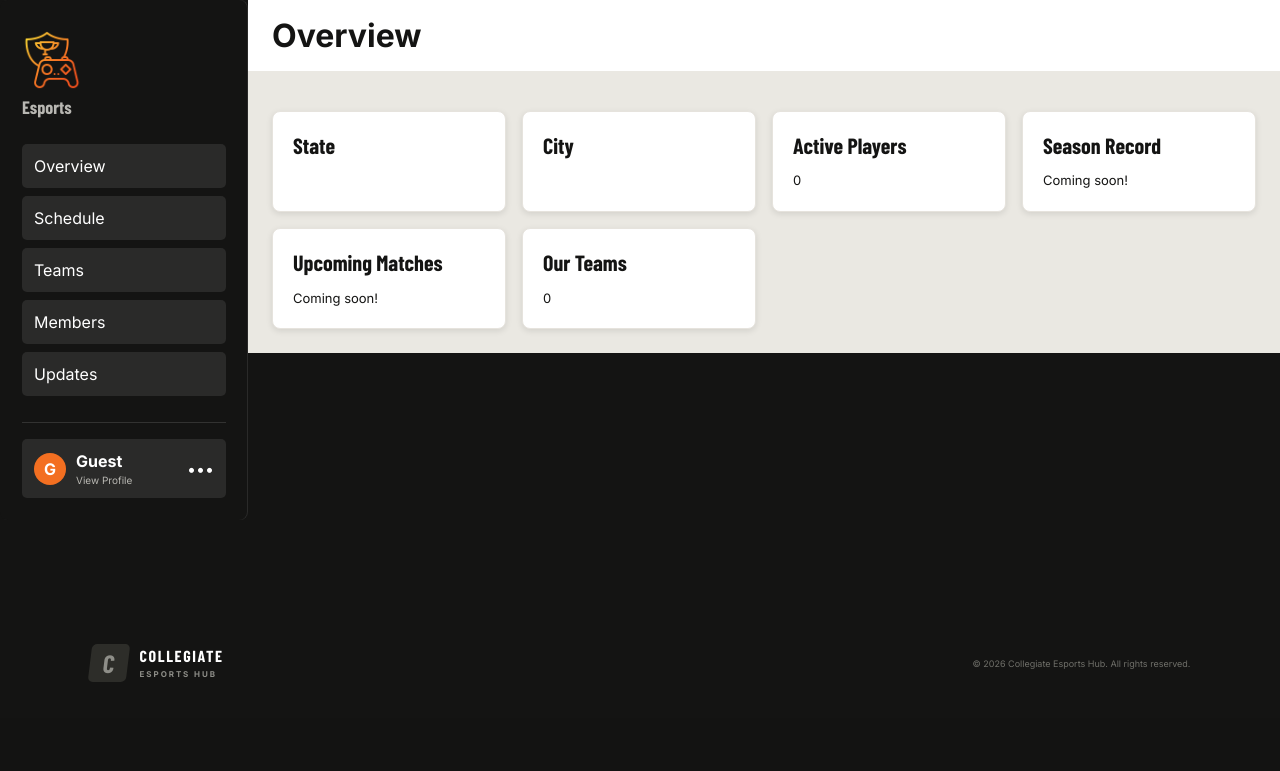
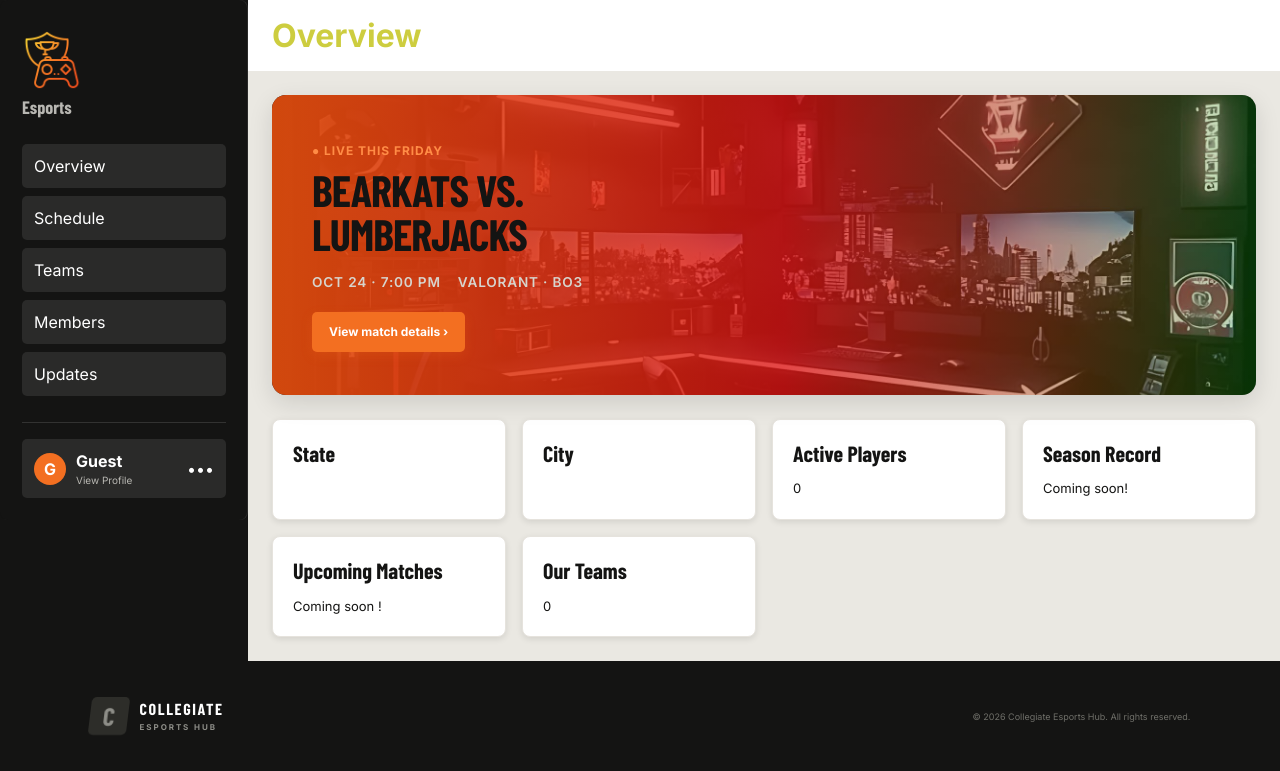
Before and after one commit to Extinctbee/Esports-app, a Python web app: template templates/university.html in a window 1280 px wide. Shown: the part 82-853 px from the top of the page. Before the commit the page ends 764 px from the top, so only its background shows below. Run offline with Jinja, Linux system fonts and the light colour scheme; the template is opened without the code that fills it, so the values that code supplies are empty; some web fonts are replaced.

Commit message:
Updated uni html and css to add panel that displays an upcoming game. Will make it add the live data later hard coded for right now

```diff
--- a/static/style.css
+++ b/static/style.css
@@ -123,7 +123,7 @@ a { color: inherit; }
 .university-profile h2 { font: 800 clamp(30px, 4vw, 44px)/1 "Barlow Condensed"; text-transform: uppercase; margin: 0 0 18px; }
 .university-profile h3 { font: 700 18px "Barlow Condensed"; color: #b8b7b2; margin: 6px 0; }
 .university-profile .uni-card-title { font: 700 22px/1.2 "Barlow Condensed", sans-serif; text-transform: none; margin: 0 0 12px; }
-.university-profile-content { background-color: #EAE8E2 ; color: #141413; min-width: 0; padding: none; }
+.university-profile-content { background-color: #EAE8E2 ; color: #cdcd3f; min-width: 0; padding: none; }
 .university-profile-content h2, .university-profile-content h3 { color: #141413; }
 #create-team-button[hidden] { display: none; }
 .university-topbar { background: white; padding: 16px 24px;display: flex; align-items: center; justify-content: space-between; gap: 16px; }
@@ -235,3 +235,62 @@ a { color: inherit; }
 @media (max-width: 520px) {
   .uni-field-grid { grid-template-columns: 1fr; }
 }
+/* ===== Featured Match Hero Banner ===== */
+.match-hero-banner {
+  position: relative;
+  width: 100%;
+  min-height: 300px;
+  border-radius: 14px;
+  background-size: cover;
+  background-position: center right;
+  overflow: hidden;
+  margin-bottom: 24px;
+  box-shadow: 0 8px 24px rgba(0, 0, 0, 0.12);
+}
+
+.match-hero-overlay {
+  width: 100%;
+  min-height: 300px;
+  padding: 36px 40px;
+  display: flex;
+  align-items: center;
+  /* Dark fade on the left for text legibility, transparent on the right to show the image */
+  background: linear-gradient(
+    90deg,
+    rgba(222, 77, 14, 0.94) 0%,
+    rgba(222, 20, 19, 0.78) 52%,
+    rgba(20, 200, 19, 0.25) 100%
+  );
+}
+
+.match-hero-content {
+  max-width: 520px;
+  color: var(--white);
+}
+
+.match-live-badge {
+  display: inline-block;
+  font-size: 0.75rem;
+  font-weight: 700;
+  letter-spacing: 0.08em;
+  text-transform: uppercase;
+  color: var(--orange-soft);
+  margin-bottom: 10px;
+}
+
+.match-hero-title {
+  font-size: 2.4rem;
+  font-weight: 900;
+  line-height: 1.05;
+  margin: 0 0 14px 0;
+  letter-spacing: -0.02em;
+  text-transform: uppercase;
+}
+
+.match-hero-meta {
+  font-size: 0.85rem;
+  font-weight: 600;
+  letter-spacing: 0.06em;
+  color: #d7d4cd;
+  margin: 0 0 22px 0;
+}
--- a/templates/university.html
+++ b/templates/university.html
@@ -7,8 +7,21 @@
 {% block profile_content %}
 
             <!-- University Overview Section-->
-            <section id="overview" class="university-tab">
+             <section id="overview" class="university-tab">
+                <!-- Featured Match Hero Banner -->
+                <div class="match-hero-banner" style="background-image: url('{{ url_for('static', filename='Hero.jpg') }}');">
+                    <div class="match-hero-overlay">
+                    <div class="match-hero-content">
+                        <span class="match-live-badge">● LIVE THIS FRIDAY</span>
+                        <h2 class="match-hero-title">BEARKATS VS.<br>LUMBERJACKS</h2>
+                        <p class="match-hero-meta">OCT 24 · 7:00 PM &nbsp;&nbsp; VALORANT · BO3</p>
+                        <a href="#schedule" class="button button-primary">View match details &rsaquo;</a>
+                    </div>
+                    </div>
+                </div>
+               <div class="Next-Match-Panel">
 
+               </div>
                 <div class="uni-card-grid">
                     <div class="uni-card">
                         <h3 class="uni-card-title">State</h3>
@@ -29,7 +42,7 @@
 
                     <div class="uni-card">
                         <h3 class="uni-card-title">Upcoming Matches</h3>
-                        <p class="uni-card-text">Coming soon!</p>
+                        <p class="uni-card-text">Coming soon ! </p>
                     </div>
                     <div class="uni-card">
                         <h3 class="uni-card-title">Our Teams</h3>
```
